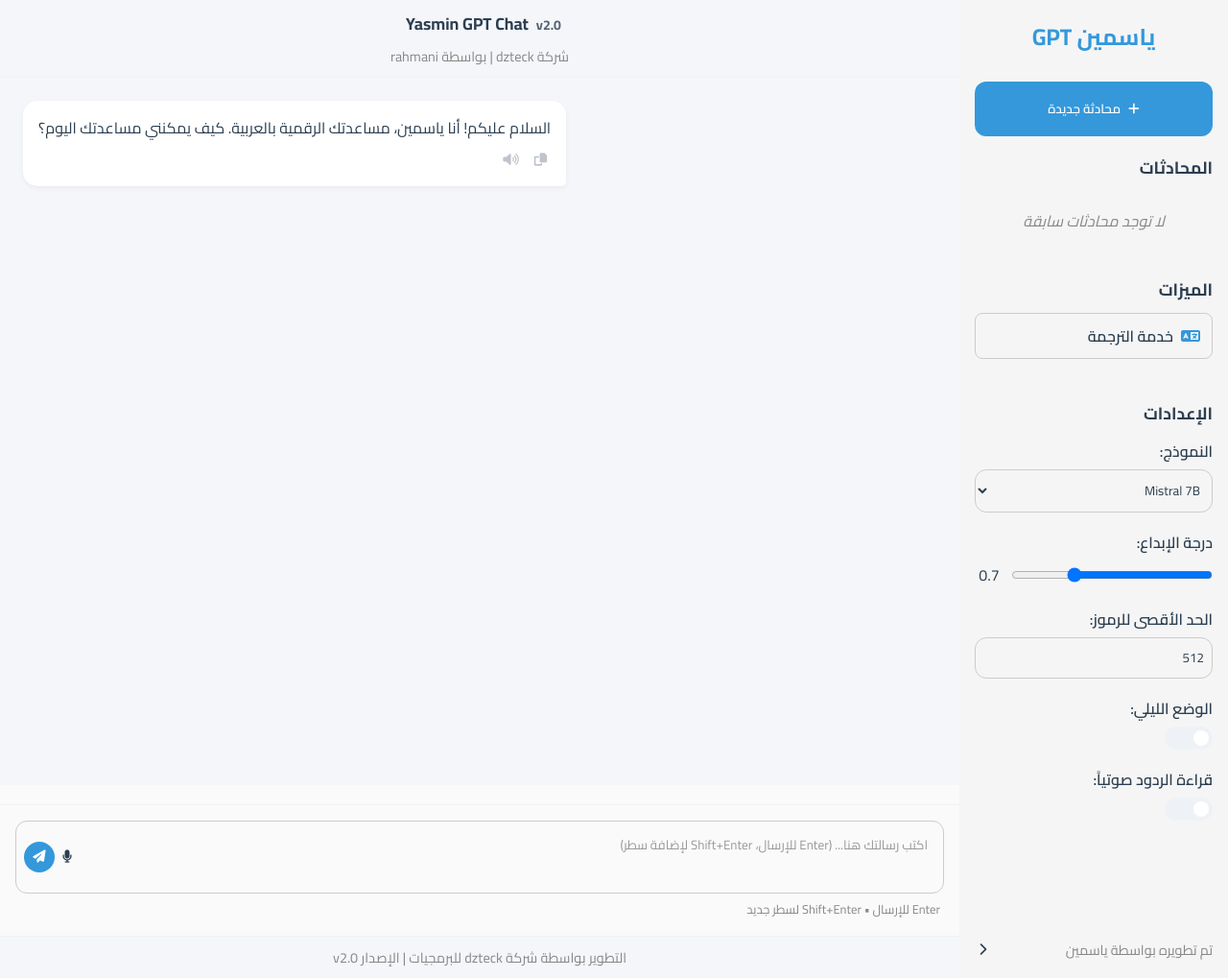
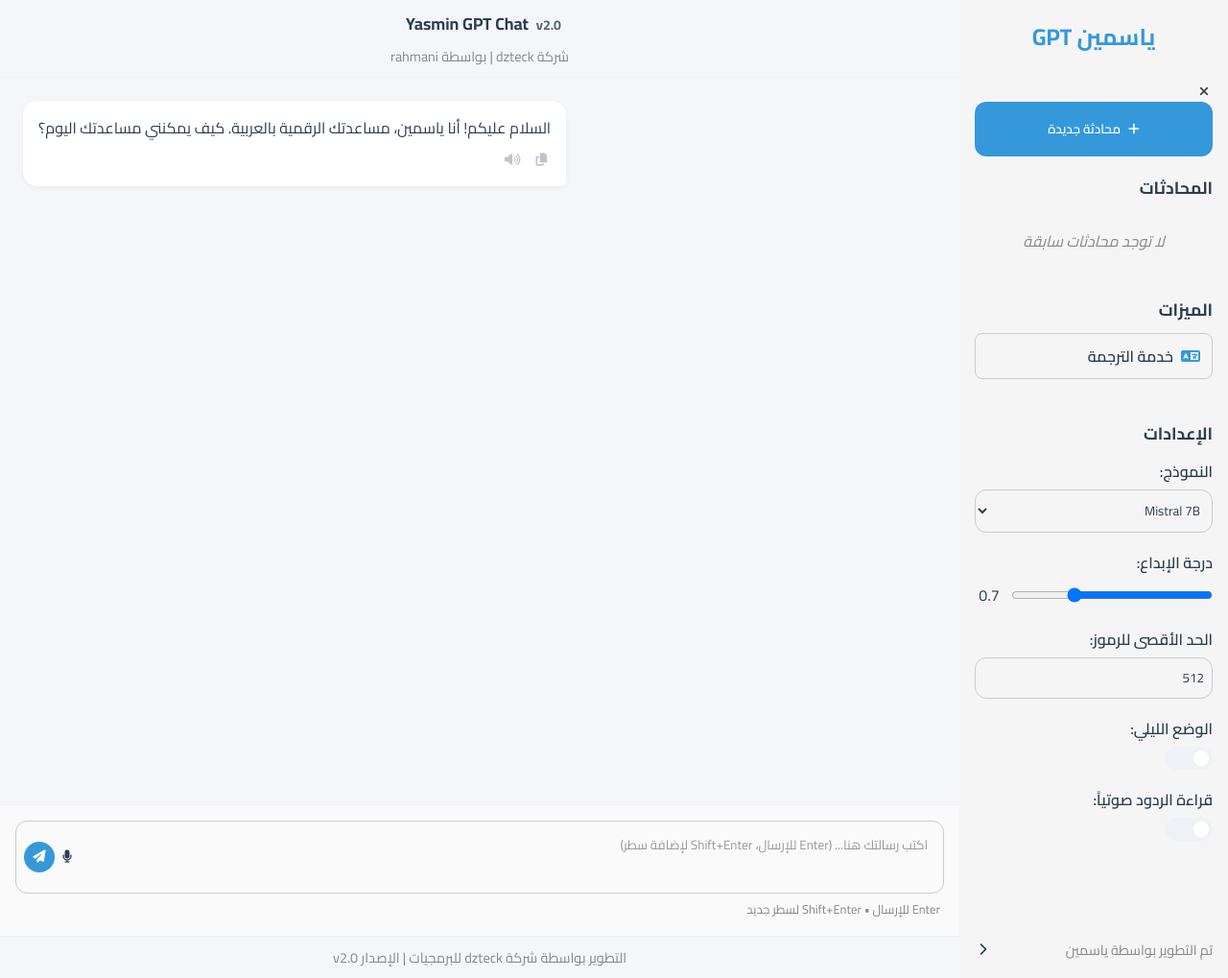
Before and after one commit to rabeh2/dzgpt, a Flask app: page / in a window 1280 px wide. Shown: the whole page at 96% size. Run offline with Flask 3, Linux system fonts and the light colour scheme; data that the repository does not hold is empty.

Commit message:
Update index.html

```diff
--- a/templates/index.html
+++ b/templates/index.html
@@ -3,25 +3,34 @@
 <head>
     <meta charset="UTF-8">
     <meta name="viewport" content="width=device-width, initial-scale=1.0">
-    <title>Yasmin GPT Chat</title>
+    <title>{{ app_title }}</title>
     <link rel="stylesheet" href="{{ url_for('static', filename='css/styles.css') }}">
-    <link rel="stylesheet" href="https://cdnjs.cloudflare.com/ajax/libs/font-awesome/6.4.0/css/all.min.css">
+    <!-- Updated Font Awesome for potentially newer icons -->
+    <link rel="stylesheet" href="https://cdnjs.cloudflare.com/ajax/libs/font-awesome/6.5.1/css/all.min.css" integrity="sha512-DTOQO9RWCH3ppGqcWaEA1BIZOC6xxalwEsw9c2QQeAIftl+Vegovlnee1c9QX4TctnWMn13TZye+giMm8e2LwA==" crossorigin="anonymous" referrerpolicy="no-referrer" />
     <!-- Fonts for better Arabic support -->
     <link href="https://fonts.googleapis.com/css2?family=Cairo:wght@400;600;700&display=swap" rel="stylesheet">
+    <link href="https://fonts.googleapis.com/css2?family=IBM+Plex+Sans+Arabic:wght@400;500;600&display=swap" rel="stylesheet">
 </head>
 <body>
     <!-- Main Container -->
     <div class="app-container">
         <!-- Sidebar for settings and conversations -->
         <div id="settings-sidebar">
-            <h2>ياسمين GPT</h2>
+             <div class="sidebar-header">
+                 <h2>ياسمين GPT</h2>
+                 <!-- Close button for mobile -->
+                 <button id="close-sidebar" class="icon-button close-button" title="إغلاق الشريط الجانبي">
+                     <i class="fas fa-times"></i>
+                 </button>
+             </div>
+
 
             <!-- New Conversation Button -->
             <button id="new-conversation" class="primary-button">
                 <i class="fas fa-plus"></i> محادثة جديدة
             </button>
 
-            <div class="sidebar-section">
+            <div class="sidebar-section conversations-section">
                 <h3>المحادثات</h3>
                 <div id="conversations-list" class="conversations-container">
                     <!-- Conversations will be listed here dynamically -->
@@ -29,7 +38,7 @@
                 </div>
             </div>
 
-            <div class="sidebar-section">
+            <div class="sidebar-section features-section">
                 <h3>الميزات</h3>
 
                 <!-- Translation Feature -->
@@ -38,17 +47,17 @@
                         <i class="fas fa-language"></i> خدمة الترجمة
                     </a>
                 </div>
+                 <!-- Add other features here -->
             </div>
 
-            <div class="sidebar-section">
+            <div class="sidebar-section settings-section">
                 <h3>الإعدادات</h3>
 
                 <!-- Model Selection -->
                 <div class="setting-item">
                     <label for="model-select">النموذج:</label>
                     <select id="model-select">
-                        <option value="mistralai/mistral-7b-instruct">Mistral 7B</option>
-                        <!-- Other models will be loaded dynamically -->
+                        <!-- Options will be loaded dynamically by app.js -->
                     </select>
                 </div>
 
@@ -64,7 +73,7 @@
                 <!-- Max Tokens -->
                 <div class="setting-item">
                     <label for="max-tokens-input">الحد الأقصى للرموز:</label>
-                    <input type="number" id="max-tokens-input" value="512" min="50" max="4000">
+                    <input type="number" id="max-tokens-input" value="512" min="50" max="4000" step="10"> <!-- Added step -->
                 </div>
 
                 <!-- Dark Mode Toggle -->
@@ -87,12 +96,16 @@
             </div>
 
             <div class="sidebar-footer">
-                <span>تم تطويره بواسطة ياسمين</span>
-                <button id="toggle-sidebar" class="icon-button">
+                <span>تم التطوير بواسطة ياسمين</span>
+                <!-- Toggle sidebar button (Desktop Only) -->
+                <button id="toggle-sidebar" class="icon-button" title="إغلاق الشريط الجانبي">
                     <i class="fas fa-chevron-right"></i>
                 </button>
             </div>
         </div>
+
+        <!-- Overlay for mobile sidebar -->
+        <div id="sidebar-overlay"></div>
 
         <!-- Main Chat Area -->
         <div id="chat-container">
@@ -110,42 +123,46 @@
 
             <!-- Messages Container -->
             <div id="messages">
-                <!-- Welcome message -->
-                <div class="message-bubble ai-bubble">
+                <!-- Welcome message (initial load or new conversation) -->
+                <div class="message-bubble ai-bubble initial-welcome"> <!-- Added initial-welcome class -->
                     <p>السلام عليكم! أنا ياسمين، مساعدتك الرقمية بالعربية. كيف يمكنني مساعدتك اليوم؟</p>
+                    <div class="message-timestamp"></div> <!-- Timestamp will be added by JS -->
                     <div class="message-actions">
-                        <button class="copy-btn" title="نسخ"><i class="fas fa-copy"></i></button>
-                        <button class="speak-btn" title="استماع"><i class="fas fa-volume-up"></i></button>
+                        <button class="copy-btn" title="نسخ الرد"><i class="fas fa-copy"></i></button>
+                        <!-- Speak button added by JS if TTS is supported -->
+                        <!-- Vote buttons added by JS -->
                     </div>
                 </div>
 
-                <!-- Messages will be added here -->
+                <!-- Messages will be added here dynamically by JS -->
             </div>
 
-            <!-- Regenerate Button (Placed dynamically by JS after #messages) -->
-             <!-- A space is needed here if regenerate button is not always present -->
-             <div style="height: 20px; flex-shrink: 0;"></div> <!-- Simple spacer, add flex-shrink -->
-
+            <!-- Regenerate Button (Placed dynamically by JS before #input-area) -->
 
             <!-- Input Area -->
             <div id="input-area">
                 <div id="input-container">
                     <textarea id="message-input" placeholder="اكتب رسالتك هنا... (Enter للإرسال، Shift+Enter لإضافة سطر)"></textarea>
-                    <!-- Add Microphone Button Here -->
+                    <!-- Microphone Button -->
                     <button id="mic-button" class="icon-button" title="إدخال صوتي">
                         <i class="fas fa-microphone"></i>
                     </button>
-                    <button id="send-button">
+                    <button id="send-button" title="إرسال">
                         <i class="fas fa-paper-plane"></i>
                     </button>
                 </div>
                 <div class="input-footer">
                     <span class="typing-hint">Enter للإرسال • Shift+Enter لسطر جديد</span>
-                    <button id="mobile-settings" class="icon-button">
+                    <!-- Mobile Settings Button (opens sidebar) -->
+                    <button id="mobile-settings" class="icon-button" title="الإعدادات">
                         <i class="fas fa-cog"></i>
                     </button>
                 </div>
             </div>
+
+            <!-- Global App Error Message -->
+             <div id="app-error-message" class="app-error-message"></div>
+
 
             <!-- App Footer -->
             <div class="chat-footer">
@@ -155,8 +172,8 @@
         </div> <!-- End #chat-container -->
     </div> <!-- End .app-container -->
 
-    <!-- Mobile Menu Button (only visible on small screens) -->
-    <button id="mobile-menu" class="icon-button">
+    <!-- Mobile Menu Button (only visible on small screens, opens sidebar) -->
+    <button id="mobile-menu" class="icon-button" title="فتح القائمة">
         <i class="fas fa-bars"></i>
     </button>
 
@@ -164,7 +181,7 @@
     <div id="confirm-modal" class="modal">
         <div class="modal-content">
             <h3>تأكيد</h3>
-            <p id="confirm-message">هل أنت متأكد من أنك تريد الحذف؟</p>
+            <p id="confirm-message">هل أنت متأكد؟</p>
             <div class="modal-buttons">
                 <button id="confirm-cancel">إلغاء</button>
                 <button id="confirm-ok" class="danger-button">تأكيد</button>
@@ -173,5 +190,6 @@
     </div>
 
     <script src="{{ url_for('static', filename='js/app.js') }}"></script>
+
 </body>
 </html>
```
